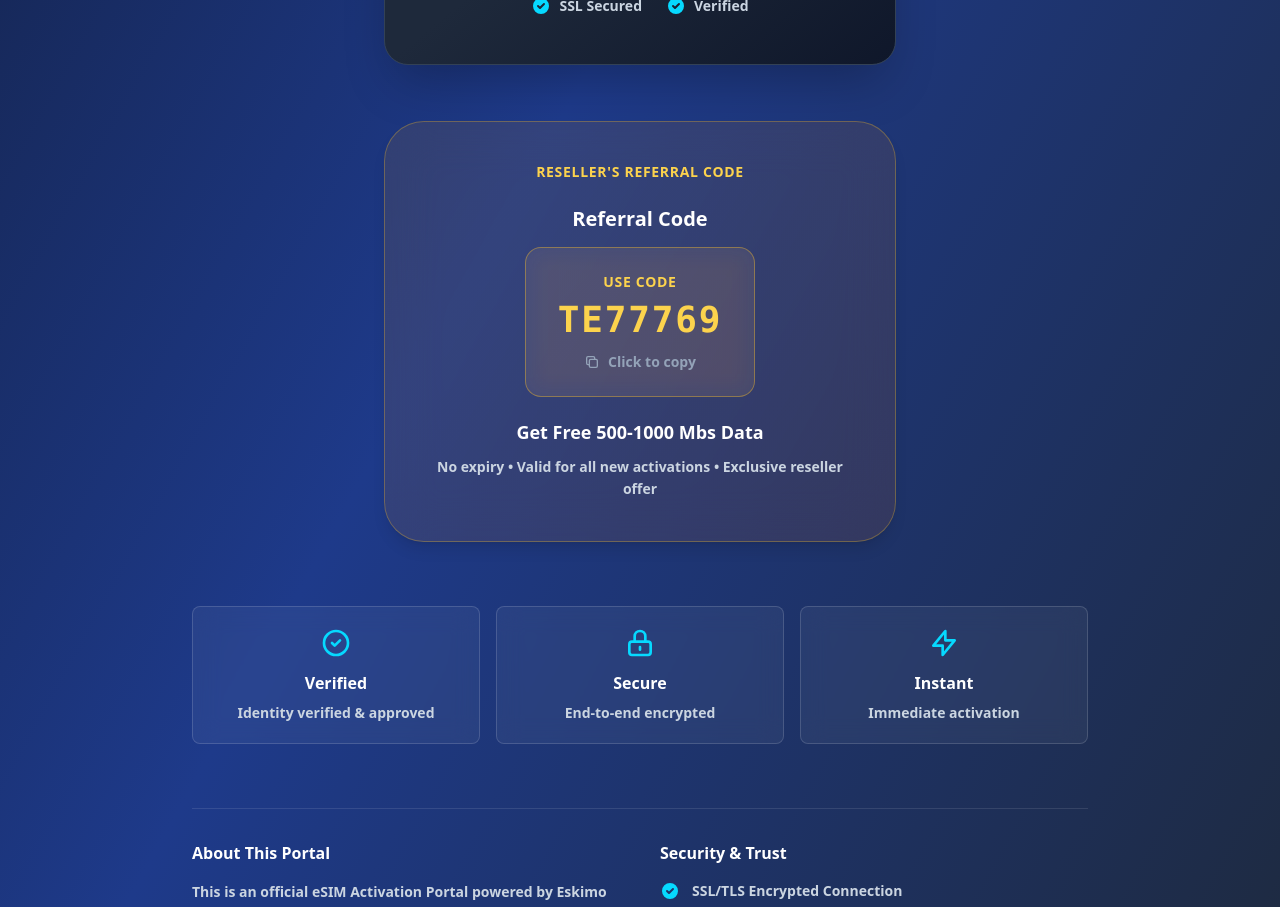
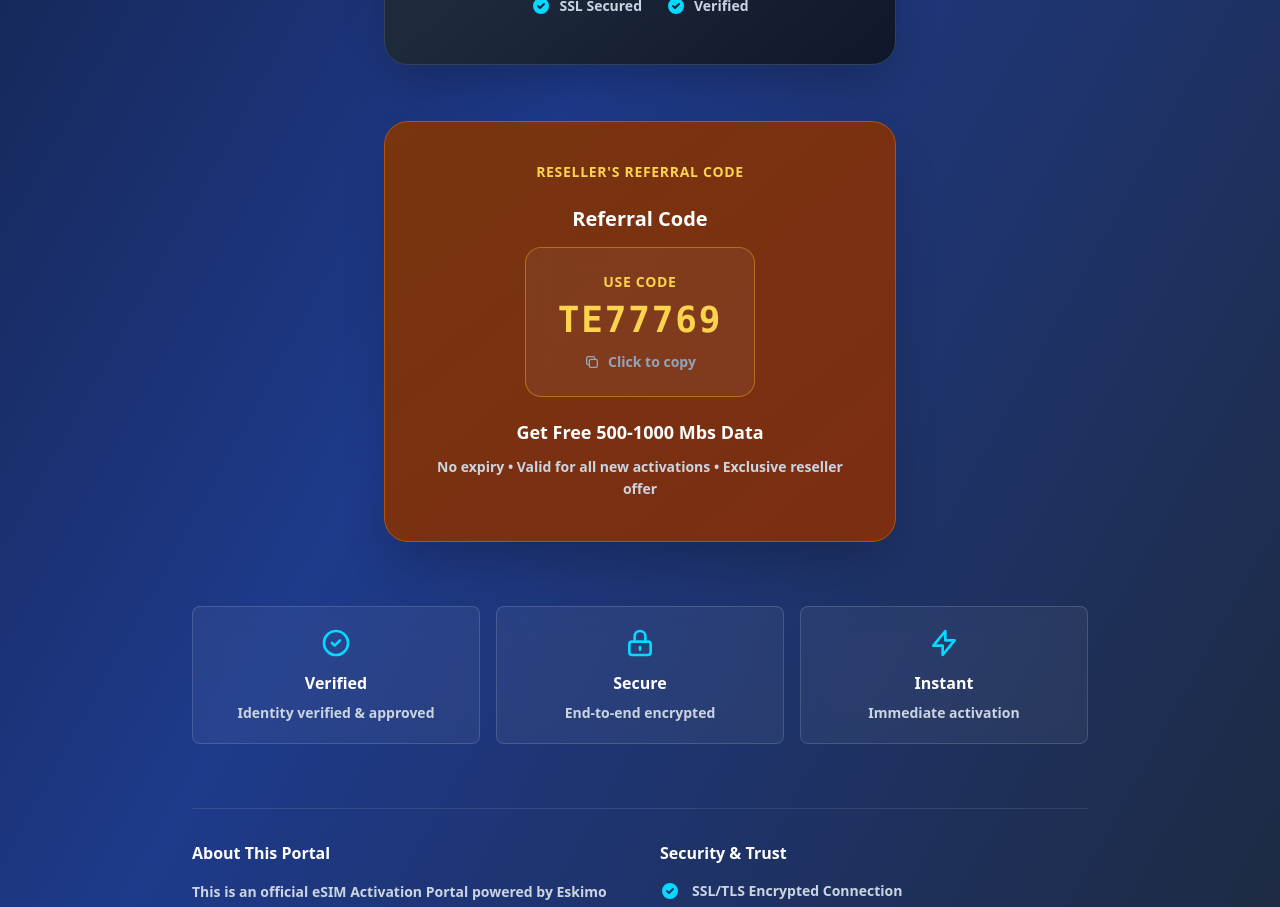
Before and after one commit to TheGatewayMaker/approval-eskimo1, a React (Vite) app: page / in a window 1280 px wide. Shown: the part 1180-2087 px from the top of the page. Built offline with nearby package versions, Linux system fonts and the light colour scheme.

Commit message:
Replace glassmorphic referral code panel with solid clean design
cgen-24cdab3f75814568937243775b0725e7

```diff
--- a/client/components/esim-portal/ReferralCode.tsx
+++ b/client/components/esim-portal/ReferralCode.tsx
@@ -9,7 +9,7 @@ export function ReferralCode({ code }: ReferralCodeProps) {
 
   return (
     <div className="mb-12 flex justify-center">
-      <div className="w-full max-w-lg bg-gradient-to-br from-amber-500/10 to-orange-500/10 border border-amber-400/30 rounded-[2.5rem] p-10 shadow-lg backdrop-blur-xl hover:shadow-xl transition-shadow">
+      <div className="w-full max-w-lg bg-gradient-to-br from-amber-900 to-orange-900 border border-amber-700 rounded-3xl p-10 shadow-2xl hover:shadow-2xl transition-shadow">
         <div className="text-center">
           <div className="text-sm font-black text-amber-300 uppercase tracking-wider mb-6">
             Reseller's Referral Code
```
